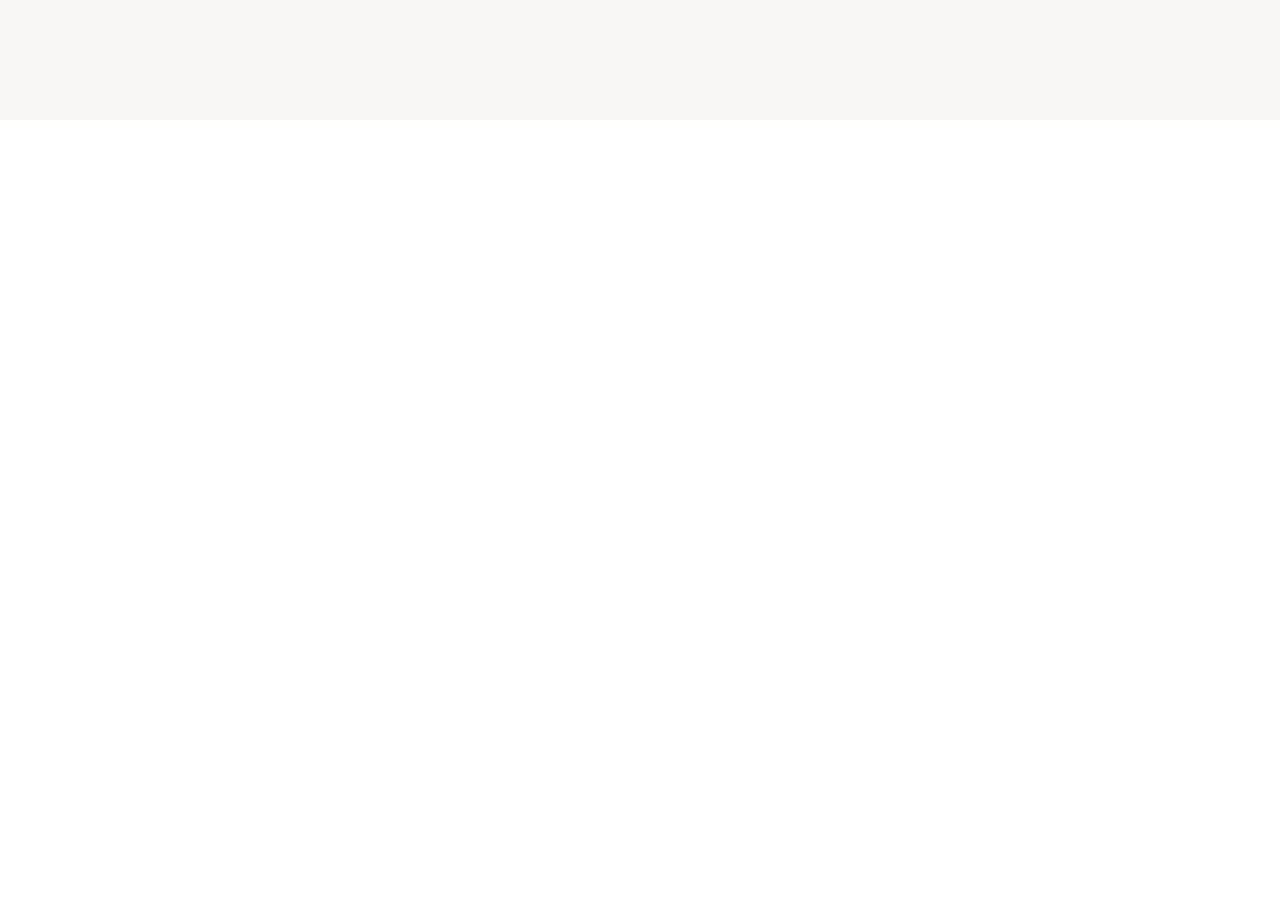
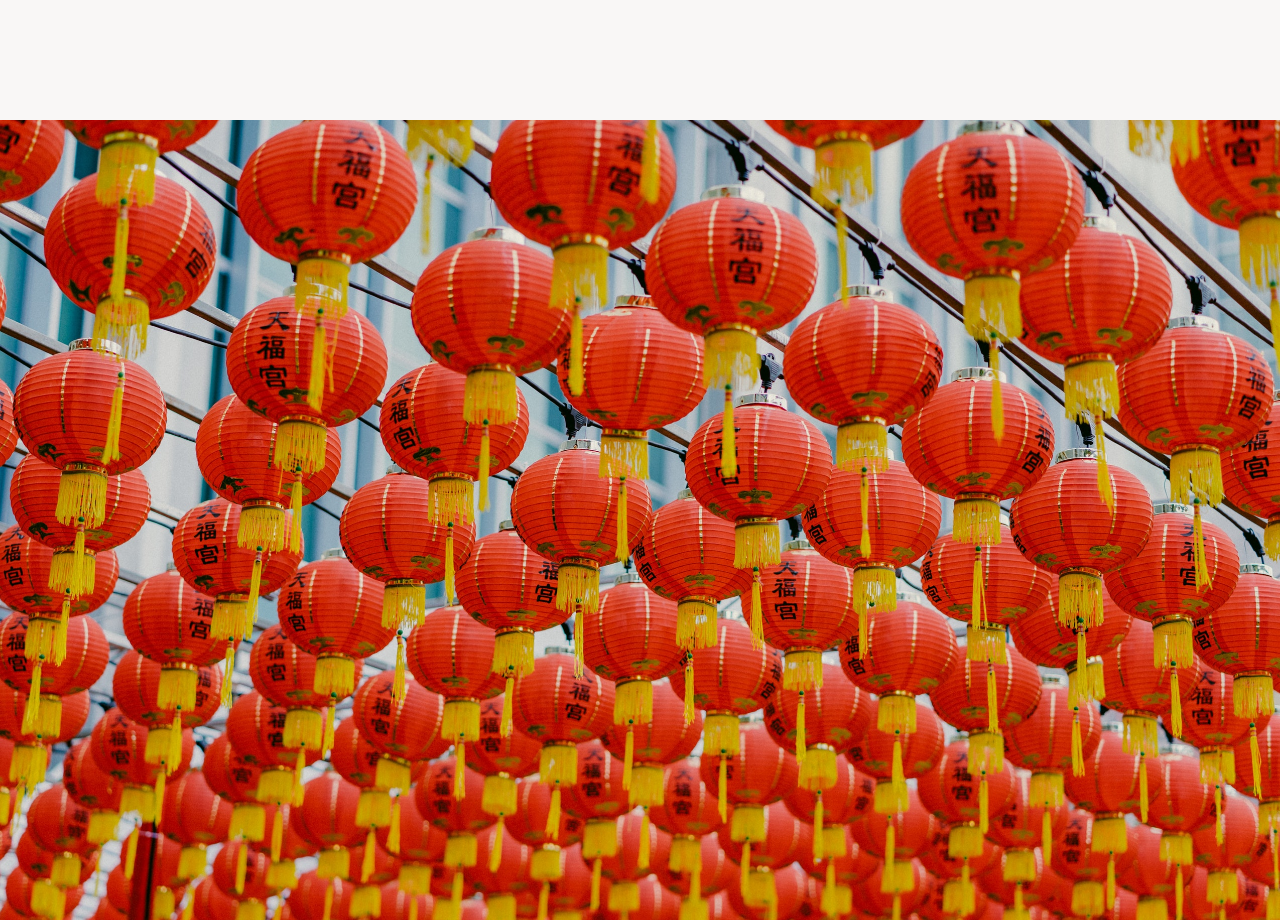
Before and after one commit to diskomotech/silk-road, a Vue app in the folder sr-website/: page / in a window 1280 px wide. Shown: the part 1480-2400 px from the top of the page. Built offline with nearby package versions, Linux system fonts and the light colour scheme.

Commit message:
Add background image for menu component

```diff
--- a/sr-website/src/components/Menu.vue
+++ b/sr-website/src/components/Menu.vue
@@ -10,6 +10,10 @@
 
 <style lang="scss">
 .menu {
+  background-image: url("../assets/images/lantern2.jpeg");
+  background-size: cover;
+  background-position: center center;
+  position: relative;
   height: 100vh;
 }
 
```
Also changed, not shown: sr-website/src/assets/images/lantern2.jpeg, sr-website/src/assets/images/lantern3.jpeg (deleted).
